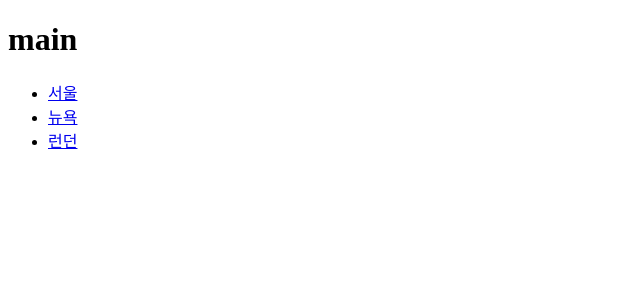
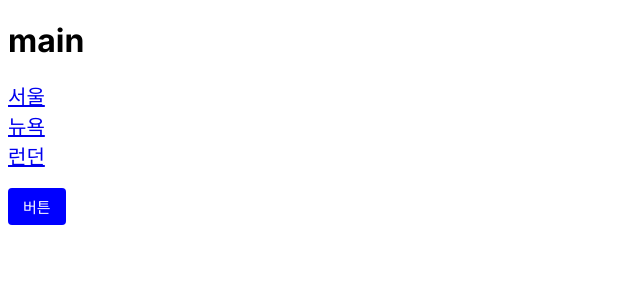
Before and after one commit to StopSoo/FE, a Next.js app in the folder weather-app/: page / in a window 1280 px wide. Shown: the top 300 px of the page, without its empty margins (0-640 px from the left). Built offline with nearby package versions, Linux system fonts and the light colour scheme.

Commit message:
<add>: 지역적/전역적 스타일링 적용

```diff
--- /dev/null
+++ b/weather-app/src/app/global.css
@@ -0,0 +1,9 @@
+/* 전역적 CSS */
+button {
+  border: none;
+  border-radius: 4px;
+  padding: 8px 15px;
+  font-size: 15px;
+  background-color: blue;
+  color: white;
+}
--- a/weather-app/src/app/layout.tsx
+++ b/weather-app/src/app/layout.tsx
@@ -1,4 +1,8 @@
+import './global.css';
 import type { Metadata } from "next";
+import { Inter } from 'next/font/google';
+
+const inter = Inter({ subsets: ['latin'] });
 
 export const metadata: Metadata = {
   title: "Create Next App",
@@ -12,7 +16,7 @@ export default function RootLayout({
 }>) {
   return (
     <html lang="en">
-      <body>
+      <body className={inter.className}>
         {children}
       </body>
     </html>
--- a/weather-app/src/app/page.tsx
+++ b/weather-app/src/app/page.tsx
@@ -1,10 +1,11 @@
 import Link from "next/link";
+import style from './style.module.css';
 
 export default function Home() {
   return (
     <>
       <h1>main</h1>
-      <ul>
+      <ul className={style.list}>
         <li>
           <Link href="/seoul">서울</Link>
         </li>
@@ -15,6 +16,7 @@ export default function Home() {
           <Link href="/london">런던</Link>
         </li>
       </ul>
+      <button>버튼</button>
     </>
   );
 }
--- /dev/null
+++ b/weather-app/src/app/style.module.css
@@ -0,0 +1,10 @@
+/* 지역적 CSS */
+.list {
+  list-style: none;
+  padding: 0;
+}
+
+.list li {
+  font-size: 20px;
+  line-height: 1.5;
+}
--- a/weather-app/src/components/HomeButton.tsx
+++ b/weather-app/src/components/HomeButton.tsx
@@ -1,3 +1,4 @@
+'use client'
 import { useRouter } from "next/navigation";
 
 export default function HomeButton() {
```
